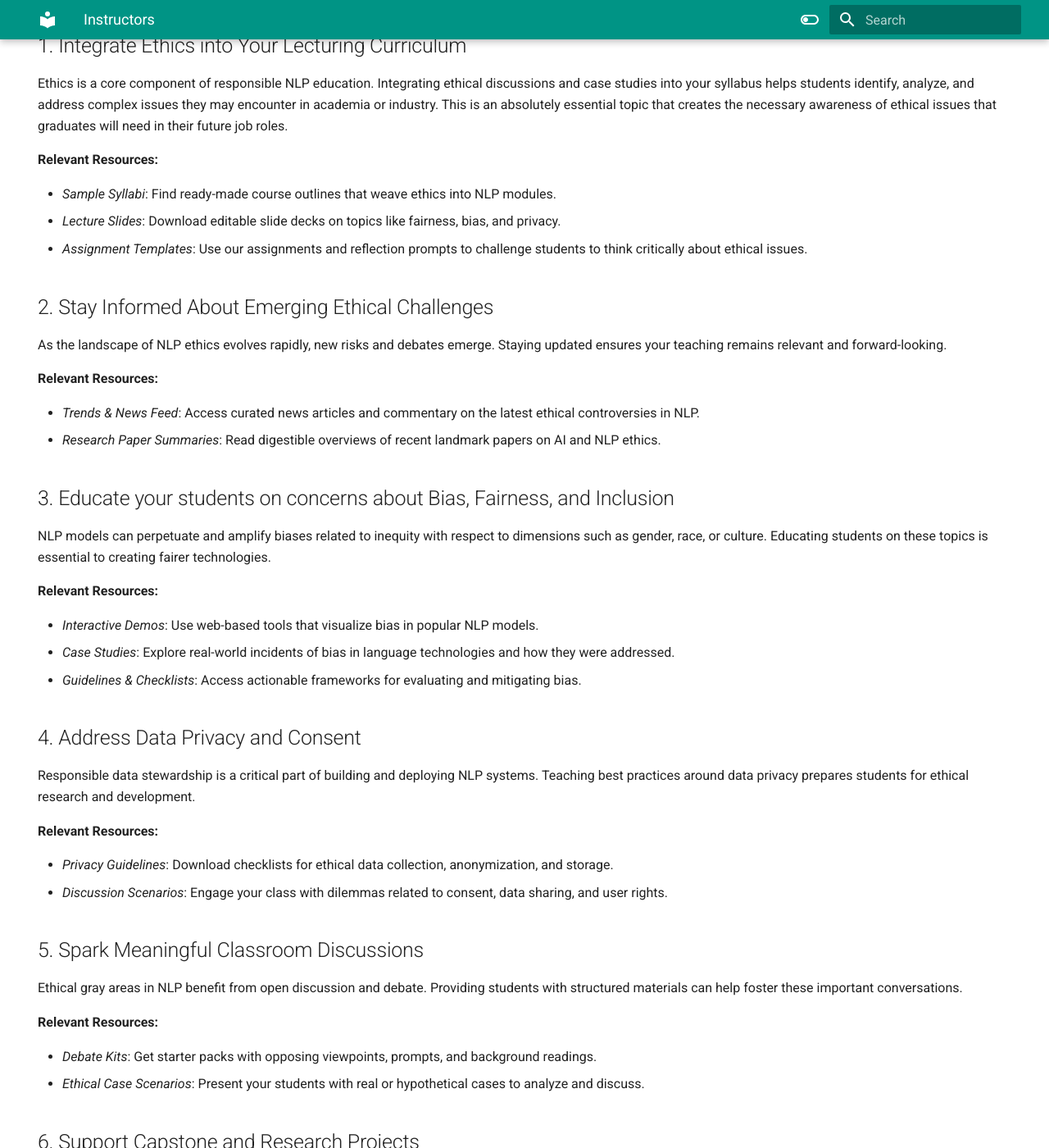
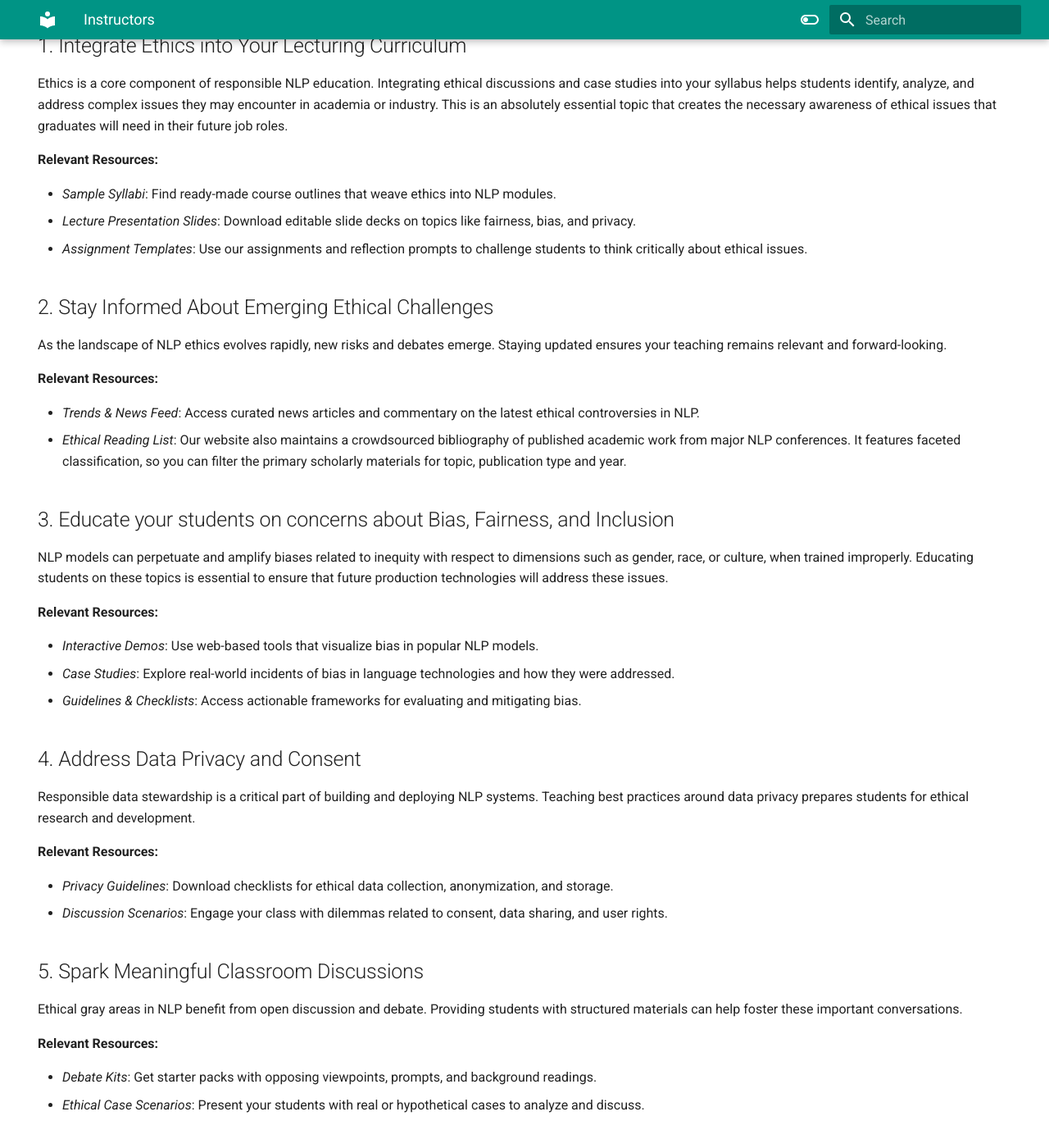
Before and after one commit to knmnyn/ethics-website, an MkDocs documentation site: the page built from docs/roles/instructors.md, in a window 1280 px wide and 1400 px high, scrolled down 306 px. Shown: the whole window at 82% size. Built offline with MkDocs 1.6.1 and Material for MkDocs 9.7.7, drawn with Linux system fonts in a browser that asks for light colours; some of the changed text lies outside the part shown.

Commit message:
Update instructors.md to clarify resource descriptions, enhance section headings, and emphasize the importance of educating students on biases in NLP technologies.

```diff
--- a/docs/roles/instructors.md
+++ b/docs/roles/instructors.md
@@ -13,7 +13,7 @@ Ethics is a core component of responsible NLP education. Integrating ethical dis
 **Relevant Resources:**
 
 * *Sample Syllabi*: Find ready-made course outlines that weave ethics into NLP modules.
-* *Lecture Slides*: Download editable slide decks on topics like fairness, bias, and privacy.
+* *Lecture Presentation Slides*: Download editable slide decks on topics like fairness, bias, and privacy.
 * *Assignment Templates*: Use our assignments and reflection prompts to challenge students to think critically about ethical issues.
 
 ## 2. Stay Informed About Emerging Ethical Challenges
@@ -23,11 +23,11 @@ As the landscape of NLP ethics evolves rapidly, new risks and debates emerge. St
 **Relevant Resources:**
 
 * *Trends & News Feed*: Access curated news articles and commentary on the latest ethical controversies in NLP.
-* *Research Paper Summaries*: Read digestible overviews of recent landmark papers on AI and NLP ethics.
+* *Ethical Reading List*: Our website also maintains a crowdsourced bibliography of published academic work from major NLP conferences.  It features faceted classification, so you can filter the primary scholarly materials for topic, publication type and year.
 
 ## 3. Educate your students on concerns about Bias, Fairness, and Inclusion
 
-NLP models can perpetuate and amplify biases related to inequity with respect to dimensions such as gender, race, or culture. Educating students on these topics is essential to creating fairer technologies.
+NLP models can perpetuate and amplify biases related to inequity with respect to dimensions such as gender, race, or culture, when trained improperly. Educating students on these topics is essential to ensure that future production technologies will address these issues.
 
 **Relevant Resources:**
 
@@ -79,7 +79,3 @@ Engaging multimedia and interactive tools enhance student learning and make comp
 
 * *Video Explainers*: Short, expert-led videos introducing key ethical topics.
 * *Infographics & Visual Guides*: Downloadable resources to use in lectures or assignments.
-
-Start Exploring Today!
-
-Visit our Ethics in NLP Resources to access these materials and more. Whether you’re looking to update a single lesson or overhaul your curriculum, our hub is here to support you in shaping responsible, ethical NLP practitioners for the future.
```
Also changed, not shown: other parts of docs/roles/instructors.md (+2 -2 lines).
